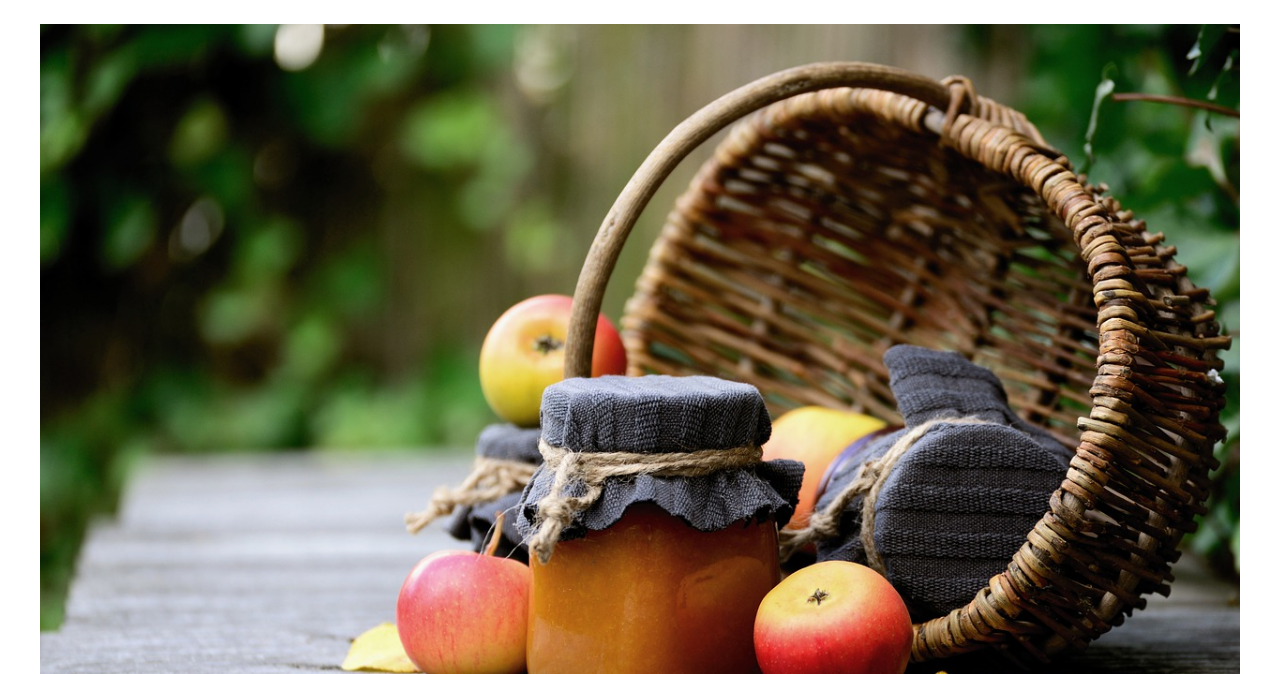
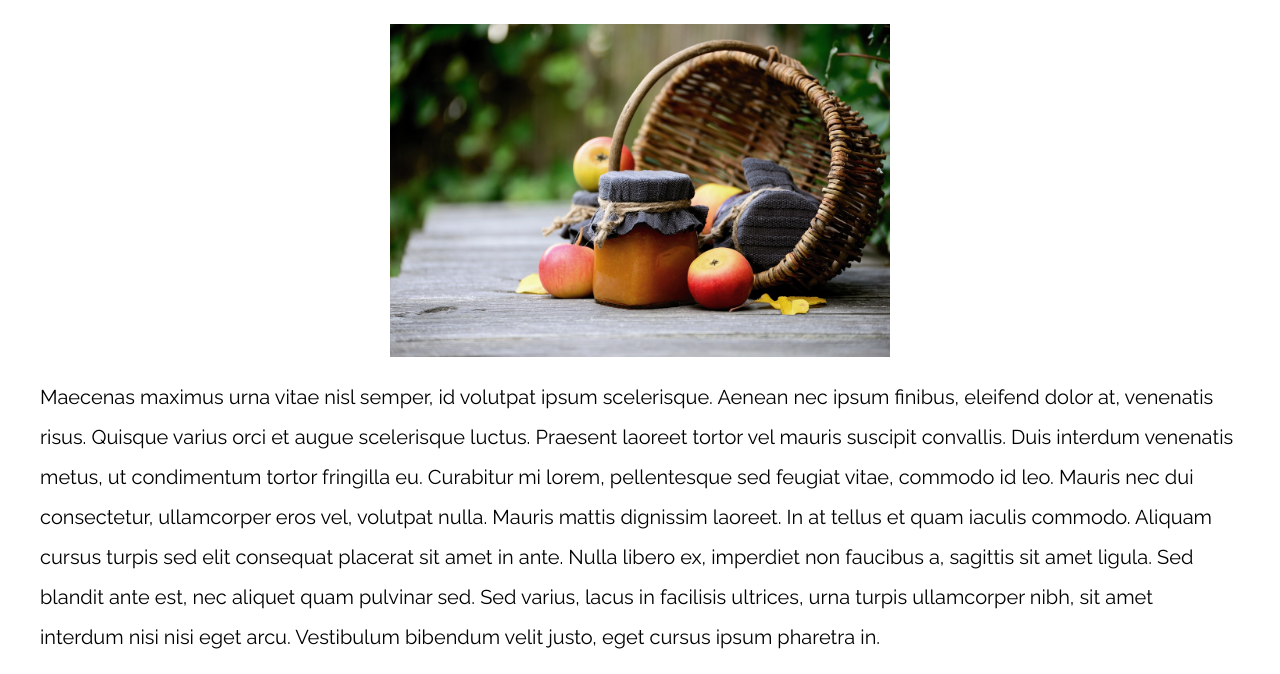
Before and after one commit to calapsu/Responsive, a plain HTML site: page Responsive Web Design/03-Media Queries - Mobile First/index.html in a window 1280 px wide. Shown: the part 110-784 px from the top of the page. Drawn offline with nearby package versions, Linux system fonts and the light colour scheme.

Commit message:
Media Queries Mobile First

```diff
--- a/Responsive Web Design/03-Media Queries - Mobile First/css/styles.css
+++ b/Responsive Web Design/03-Media Queries - Mobile First/css/styles.css
@@ -10,7 +10,7 @@ html {
 }
 
 body {
-    font-family: 'Raleway', sans-serif;
+  font-family: "Raleway", sans-serif;
   font-size: 1.6rem;
   line-height: 2;
 }
@@ -39,10 +39,17 @@ p {
 
 .entrada-blog a {
   display: inline-block;
-    background-color: #2196F3;
+  background-color: #2196f3;
   color: white;
   padding: 10px 20px;
   text-decoration: none;
   font-weight: bold;
   text-transform: uppercase;
 }
+@media (min-width: 992px) {
+  .entrada-blog img {
+    width: 500px;
+    display: block;
+    margin: 0 auto;
+  }
+}
```
Lines whose indentation alone changed are shown as unchanged.
